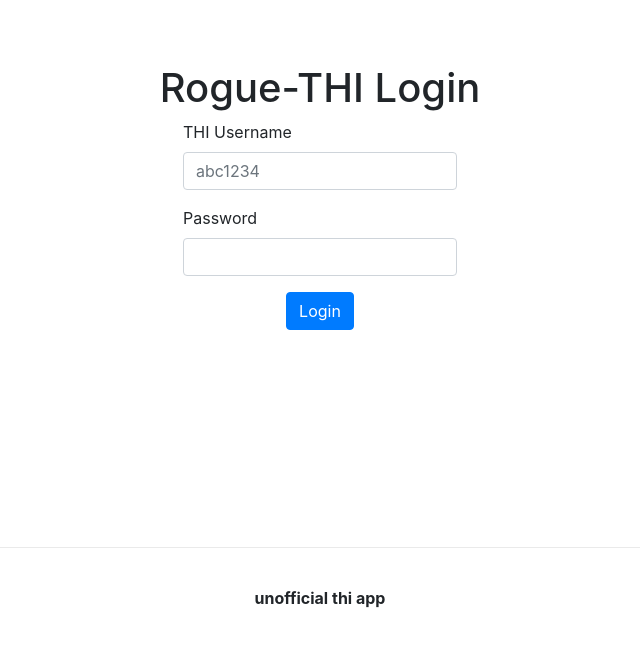
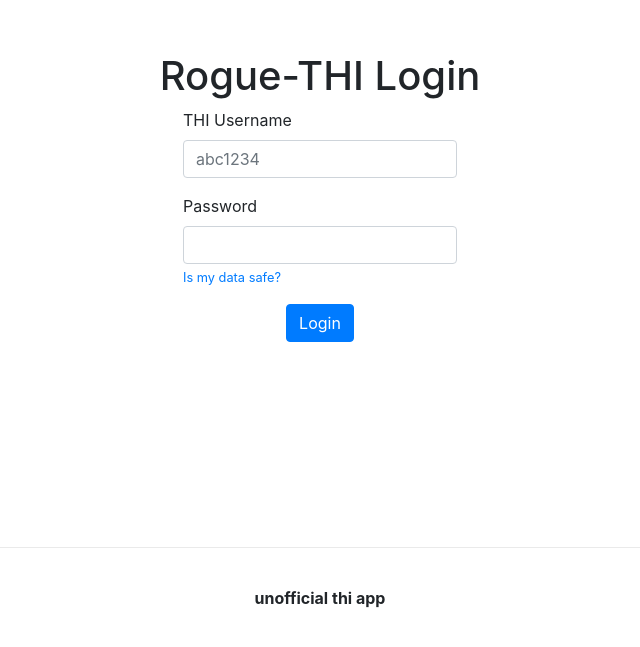
Before and after one commit to neuland-ingolstadt/neuland.app, a Next.js app in the folder rogue-thi-app/: page /login in a window 1280 px wide. Shown: the part 153-800 px from the top of the page, without its empty margins (320-960 px from the left). Built offline with nearby package versions, Linux system fonts and the light colour scheme.

Commit message:
add a note about data security and a link to it to the login form

```diff
--- a/rogue-thi-app/pages/login.js
+++ b/rogue-thi-app/pages/login.js
@@ -56,6 +56,9 @@ export default function Login (props) {
             value={password}
             onChange={e => setPassword(e.target.value)}
           />
+          <Form.Text className="text-muted">
+            <a href="https://github.com/M4GNV5/THI-App/blob/master/data-security.md">Is my data safe?</a>
+          </Form.Text>
         </Form.Group>
 
         <Button onClick={attemptLogin}>Login</Button>
```
Also changed, not shown: 1 other file (tests, documents, lock files or other folders).
